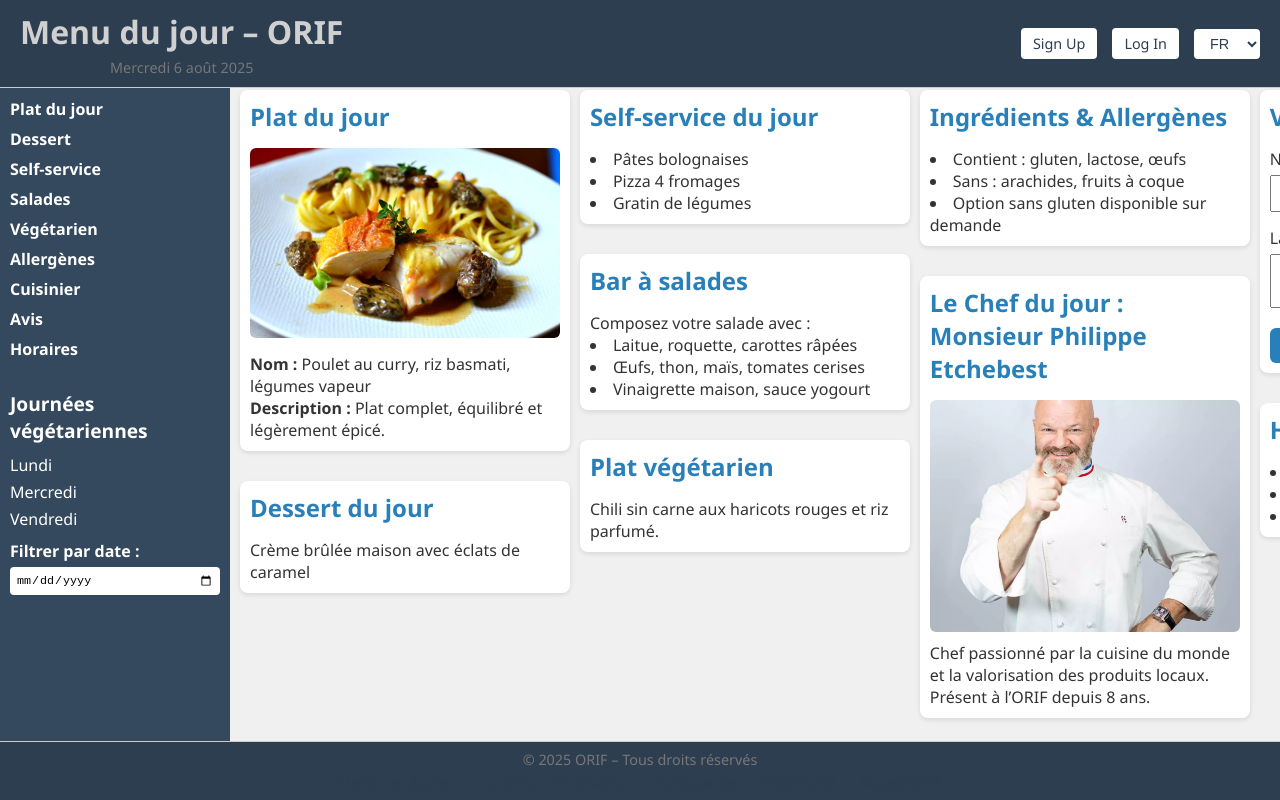
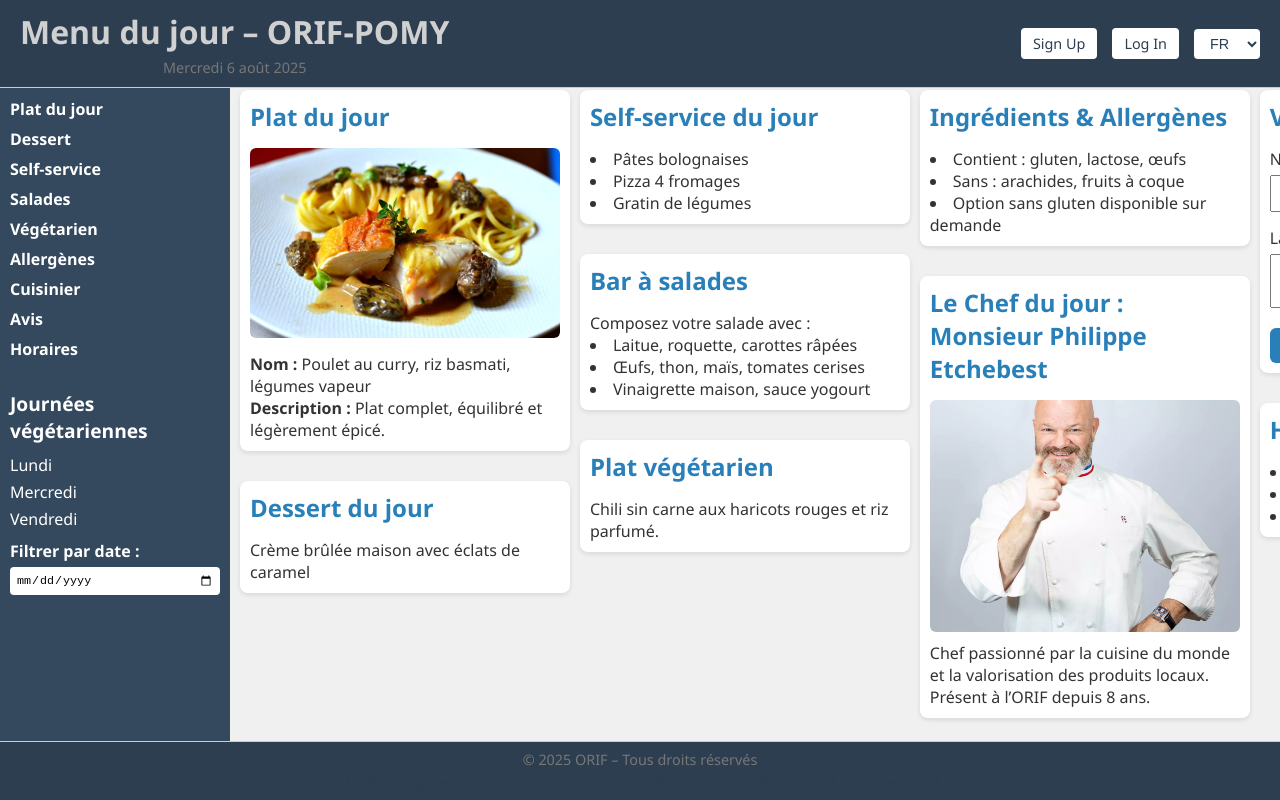
Before and after one commit to OrifIntersection/orif-pomy-menu-cafeteria, a plain HTML site: page index.html in a window 1280 px wide. Drawn offline with Linux system fonts and the light colour scheme.

Commit message:
Update index.html

```diff
--- a/index.html
+++ b/index.html
@@ -132,7 +132,7 @@
 <body>
   <header>
     <div>
-      <h1>Menu du jour – ORIF</h1>
+      <h1>Menu du jour – ORIF-POMY</h1>
       <p class="date">Mercredi 6 août 2025</p>
     </div>
     <div class="user-options">
```
